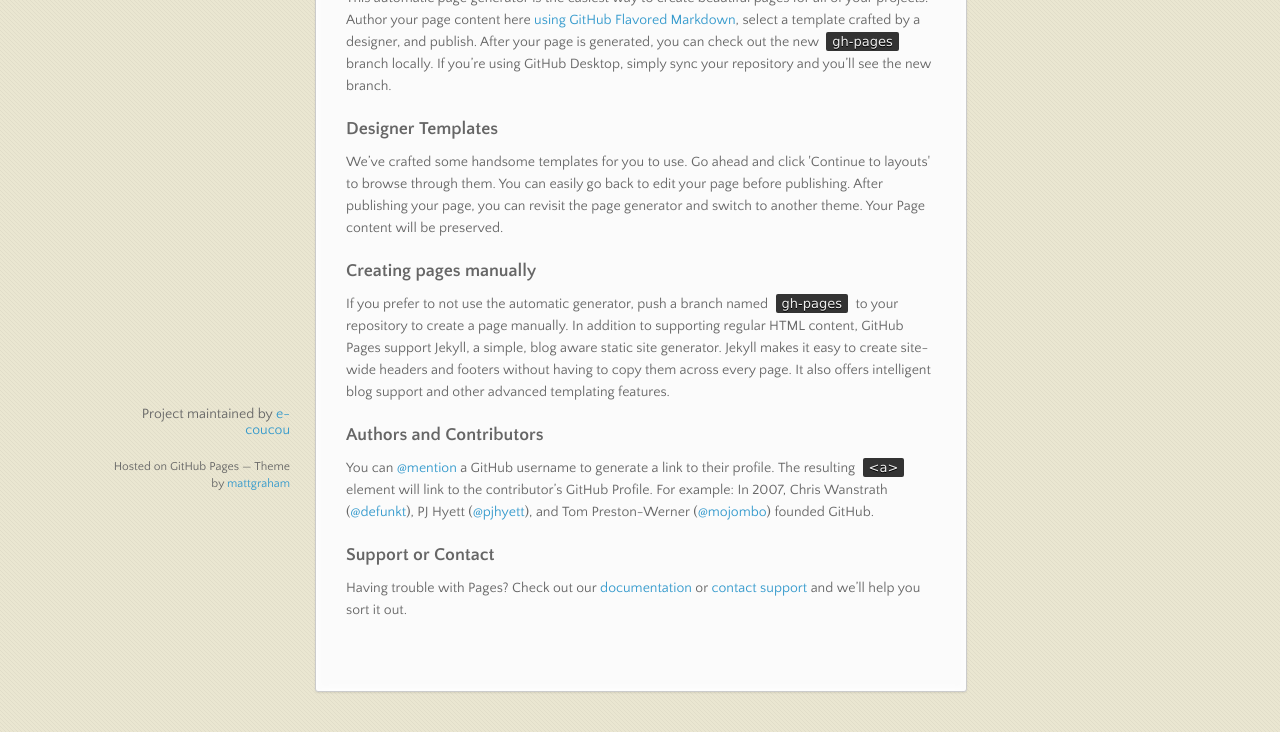
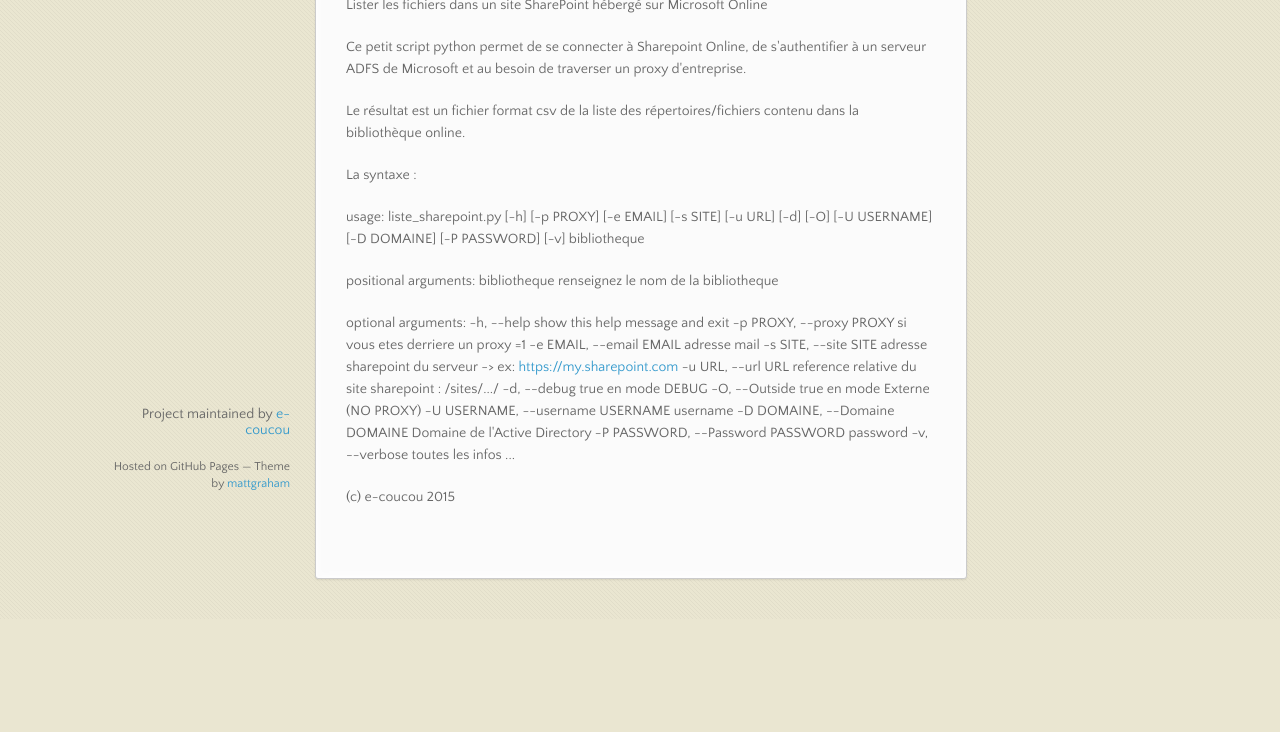
Before and after one commit to e-coucou/sharepoint, a plain HTML site: page index.html in a window 1280 px wide. Shown: the part 268-1000 px from the top of the page. After the commit the page ends 887 px from the top, so only its background shows below. Drawn offline with nearby package versions, Linux system fonts and the light colour scheme.

```diff
--- a/index.html
+++ b/index.html
@@ -39,30 +39,38 @@
         <ul></ul>
       </nav>
       <section>
-        <h3>
-<a id="welcome-to-github-pages" class="anchor" href="#welcome-to-github-pages" aria-hidden="true"><span class="octicon octicon-link"></span></a>Welcome to GitHub Pages.</h3>
+        <h1>
+<a id="sharepoint" class="anchor" href="#sharepoint" aria-hidden="true"><span class="octicon octicon-link"></span></a>sharepoint</h1>
 
-<p>This automatic page generator is the easiest way to create beautiful pages for all of your projects. Author your page content here <a href="https://guides.github.com/features/mastering-markdown/">using GitHub Flavored Markdown</a>, select a template crafted by a designer, and publish. After your page is generated, you can check out the new <code>gh-pages</code> branch locally. If you’re using GitHub Desktop, simply sync your repository and you’ll see the new branch.</p>
+<p>Lister les fichiers dans un site SharePoint hébergé sur Microsoft Online</p>
 
-<h3>
-<a id="designer-templates" class="anchor" href="#designer-templates" aria-hidden="true"><span class="octicon octicon-link"></span></a>Designer Templates</h3>
+<p>Ce petit script python permet de se connecter à Sharepoint Online, de s'authentifier à un serveur ADFS de Microsoft et au besoin de traverser un proxy d'entreprise.</p>
 
-<p>We’ve crafted some handsome templates for you to use. Go ahead and click 'Continue to layouts' to browse through them. You can easily go back to edit your page before publishing. After publishing your page, you can revisit the page generator and switch to another theme. Your Page content will be preserved.</p>
+<p>Le résultat est un fichier format csv de la liste des répertoires/fichiers contenu dans la bibliothèque online.</p>
 
-<h3>
-<a id="creating-pages-manually" class="anchor" href="#creating-pages-manually" aria-hidden="true"><span class="octicon octicon-link"></span></a>Creating pages manually</h3>
+<p>La syntaxe :</p>
 
-<p>If you prefer to not use the automatic generator, push a branch named <code>gh-pages</code> to your repository to create a page manually. In addition to supporting regular HTML content, GitHub Pages support Jekyll, a simple, blog aware static site generator. Jekyll makes it easy to create site-wide headers and footers without having to copy them across every page. It also offers intelligent blog support and other advanced templating features.</p>
+<p>usage: liste_sharepoint.py  [-h] [-p PROXY] [-e EMAIL] [-s SITE] [-u URL] [-d]
+                            [-O] [-U USERNAME] [-D DOMAINE] [-P PASSWORD] [-v]
+                            bibliotheque</p>
 
-<h3>
-<a id="authors-and-contributors" class="anchor" href="#authors-and-contributors" aria-hidden="true"><span class="octicon octicon-link"></span></a>Authors and Contributors</h3>
+<p>positional arguments:
+    bibliotheque          renseignez le nom de la bibliotheque</p>
 
-<p>You can <a href="https://github.com/blog/821" class="user-mention">@mention</a> a GitHub username to generate a link to their profile. The resulting <code>&lt;a&gt;</code> element will link to the contributor’s GitHub Profile. For example: In 2007, Chris Wanstrath (<a href="https://github.com/defunkt" class="user-mention">@defunkt</a>), PJ Hyett (<a href="https://github.com/pjhyett" class="user-mention">@pjhyett</a>), and Tom Preston-Werner (<a href="https://github.com/mojombo" class="user-mention">@mojombo</a>) founded GitHub.</p>
+<p>optional arguments:
+    -h, --help                  show this help message and exit
+    -p PROXY, --proxy PROXY     si vous etes derriere un proxy =1
+    -e EMAIL, --email EMAIL     adresse mail
+    -s SITE, --site SITE        adresse sharepoint du serveur -&gt; ex: <a href="https://my.sharepoint.com">https://my.sharepoint.com</a>
+    -u URL, --url URL           reference relative du site sharepoint : /sites/.../
+    -d, --debug                 true en mode DEBUG
+    -O, --Outside               true en mode Externe (NO PROXY)
+    -U USERNAME, --username     USERNAME username
+    -D DOMAINE, --Domaine       DOMAINE Domaine de l'Active Directory
+    -P PASSWORD, --Password     PASSWORD password
+    -v, --verbose               toutes les infos ...</p>
 
-<h3>
-<a id="support-or-contact" class="anchor" href="#support-or-contact" aria-hidden="true"><span class="octicon octicon-link"></span></a>Support or Contact</h3>
-
-<p>Having trouble with Pages? Check out our <a href="https://help.github.com/pages">documentation</a> or <a href="https://github.com/contact">contact support</a> and we’ll help you sort it out.</p>
+<p>(c) e-coucou 2015</p>
       </section>
       <footer>
         <p>Project maintained by <a href="https://github.com/e-coucou">e-coucou</a></p>
```
Also changed, not shown: params.json (+1 -1 lines).
